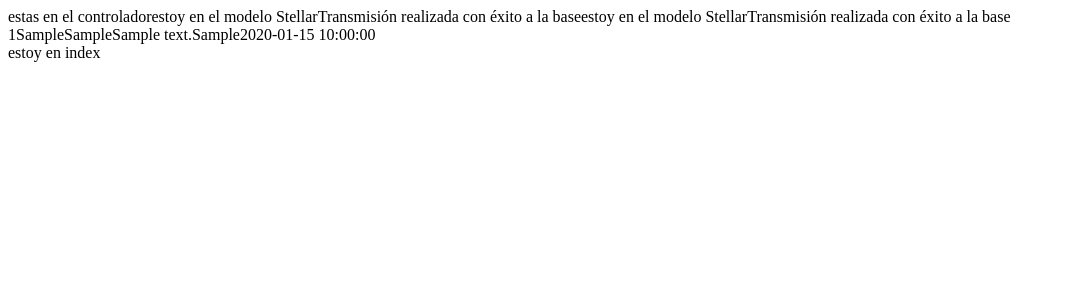
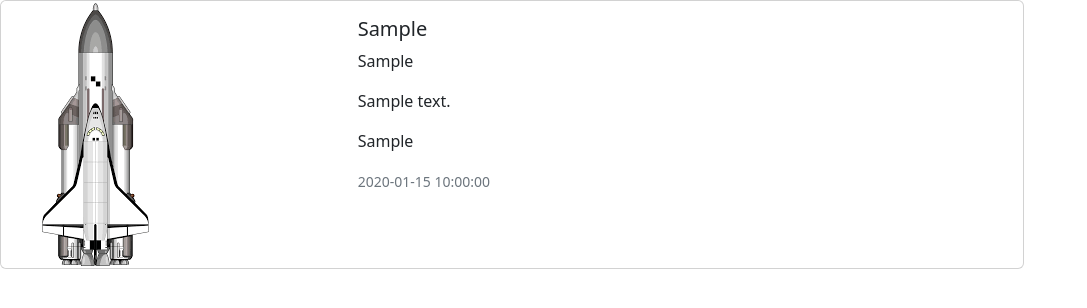
Before and after one commit to Beadeavila/SquidStellar, a PHP site: page / in a window 1280 px wide. Shown: the top 308 px of the page, without its empty margins (0-1087 px from the left). Run offline with PHP 8.4, Linux system fonts and the light colour scheme; tables that the repository leaves empty or names only in its code hold one stand-in row (values such as "Sample post").

Commit message:
show results from DB

```diff
--- a/index.php
+++ b/index.php
@@ -4,6 +4,8 @@
     <meta charset="UTF-8">
     <meta http-equiv="X-UA-Compatible" content="IE=edge">
     <meta name="viewport" content="width=device-width, initial-scale=1.0">
+
+
     <title>SquidStellar</title>
 </head>
 <body>
--- a/src/Controllers/SpaceShipController.php
+++ b/src/Controllers/SpaceShipController.php
@@ -12,7 +12,7 @@ class SpaceShipController{
 
     }
     public function index(){
-        echo "estas en el controlador";
+
         $spaceship = new Fleet;
 
         $fleet = $spaceship->all();
--- a/src/Database.php
+++ b/src/Database.php
@@ -13,7 +13,7 @@ class Database {
 
         try{
             $this->mysql = $this->getConnection();
-            echo "Transmisión realizada con éxito a la base";
+            //echo "Transmisión realizada con éxito a la base";
         }
         catch(PDOException $e){
             echo "Transmisión interceptada: " . $e->getMessage();
--- a/src/Models/Fleet.php
+++ b/src/Models/Fleet.php
@@ -23,7 +23,7 @@ class Fleet{
         $this->sector =$sector;
         $this->date =$date;
 
-            echo "estoy en el modelo Stellar";
+
 
         if(!$this->database){
             $this->database = new Database();
--- /dev/null
+++ b/src/Views/Components/layout.php
@@ -0,0 +1,9 @@
+<!DOCTYPE html>
+<html lang="en">
+<head>
+    <meta charset="UTF-8">
+    <meta http-equiv="X-UA-Compatible" content="IE=edge">
+    <meta name="viewport" content="width=device-width, initial-scale=1.0">
+    <link href="https://cdn.jsdelivr.net/npm/bootstrap@5.2.3/dist/css/bootstrap.min.css" rel="stylesheet" integrity="sha384-rbsA2VBKQhggwzxH7pPCaAqO46MgnOM80zW1RWuH61DGLwZJEdK2Kadq2F9CUG65" crossorigin="anonymous">
+
+</head>
--- a/src/Views/spaceshipList.php
+++ b/src/Views/spaceshipList.php
@@ -1,19 +1,47 @@
 <html>
+    <?php
+        require_once("Components/layout.php");
+    ?>
 
 
     <body>
         <main>
+
             <?php
+
+
                 foreach($data["spaceship"] as $spaceship){
-                    echo "{$spaceship->getId()}";
+                    /* echo "{$spaceship->getId()}";
                     echo "{$spaceship->getSpaceship()}";
                     echo "{$spaceship->getCommander()}";
                     echo "{$spaceship->getMessage()}";
                     echo "{$spaceship->getSector()}";
-                    echo "{$spaceship->getDate()}";
+                    echo "{$spaceship->getDate()}";*/
+
+
+                    echo "
+
+                    <div class='card mb-3' style='max-width: 80%;' >
+                        <div class='row g-0'>
+                                <div class='col-md-4'>
+                                    <img src='/public/cohete.png' class='img-fluid rounded-start' alt='logo squid'>
+                                </div>
+                            <div class='col-md-8'>
+                                <div class='card-body'>
+                                    <h5 class='card-title'>{$spaceship->getSpaceship()}</h5>
+                                    <p class='card-text'>{$spaceship->getCommander()}</p>
+                                    <p class='card-text'>{$spaceship->getMessage()}</p>
+                                    <p class='card-text'>{$spaceship->getSector()}</p>
+                                    <p class='card-text'><small class='text-muted'>{$spaceship->getDate()}</small></p>
+                                </div>
+                            </div>
+                        </div>
+                    </div>
+                    ";
 
                 }
-            ?>
+                ?>
+
         </main>
 
 
--- a/src/index.php
+++ b/src/index.php
@@ -6,6 +6,6 @@ use SquidStellar\Controllers\SpaceShipController;
 
 $controller = new SpaceShipController();
 
-echo "estoy en index";
+
 
 ?>
```
Also changed, not shown: src/public/cohete.png (added).
